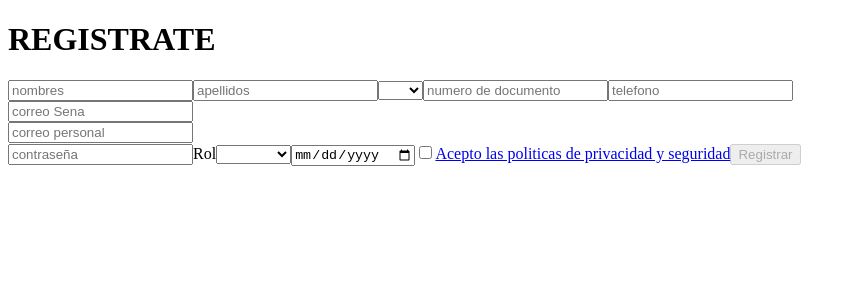
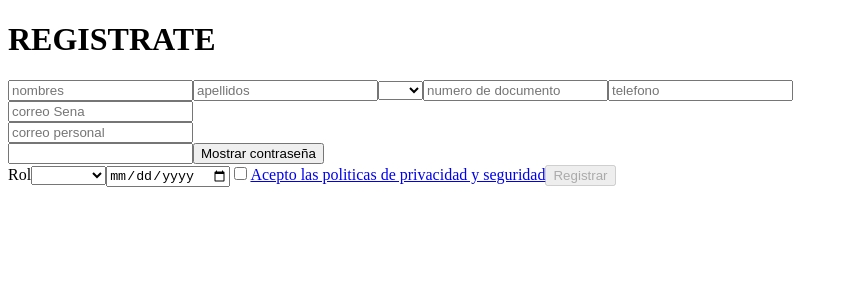
Before and after one commit to Andreaperez1/Proyecto-sena, a React (Vite) app in the folder proyect-sena-app/: page / in a window 1280 px wide. Shown: the top 300 px of the page, without its empty margins (0-856 px from the left). Built offline with nearby package versions, Linux system fonts and the light colour scheme.

Commit message:
mostrar contraseña

```diff
--- a/proyect-sena-app/src/componentes/Contraseña.jsx
+++ b/proyect-sena-app/src/componentes/Contraseña.jsx
@@ -0,0 +1,25 @@
+import { useState } from "react";
+
+function PasswordInput() {
+const [password, setPassword] = useState('');
+const [showPassword, setShowPassword] = useState(false);
+
+const togglePasswordVisibility = () => {
+    setShowPassword(!showPassword);
+};
+
+return (
+    <div>
+    <input
+        type={showPassword ? 'text' : 'password'}
+        value={password}
+        onChange={(e) => setPassword(e.target.value)}
+    />
+    <button type="button" onClick={togglePasswordVisibility}>
+        {showPassword ? 'Ocultar contraseña' : 'Mostrar contraseña'}
+    </button>
+    </div>
+);
+}
+
+export default PasswordInput;
--- a/proyect-sena-app/src/page/Registro.jsx
+++ b/proyect-sena-app/src/page/Registro.jsx
@@ -2,6 +2,7 @@ import React, { useState } from "react";
 import Input from "../componentes/Input";
 import Desplegable from "../componentes/desplegable";
 import Correo from "../componentes/correo";
+import PasswordInput from "../componentes/Contraseña";
 
 import PoliticasPrivacidad from "../componentes/PoliticasPrivacidad";
 
@@ -51,8 +52,7 @@ const Registro = () => {
         <Correo correo="Sena" />
         <Correo correo="personal" />
 
-        <label htmlFor="contraseña"></label>
-        <input type="password" placeholder="contraseña" />
+        <PasswordInput />
 
         <label htmlFor="Rol">Rol</label>
         <Desplegable
@@ -77,8 +77,6 @@ const Registro = () => {
           <a href="#" onClick={() => setMostrarPoliticas(true)}>Acepto las politicas de privacidad y seguridad</a>
         </label>
 
-
-
         <button type="submit" disabled={!politicasAceptadas}>
           Registrar
         </button>
```
